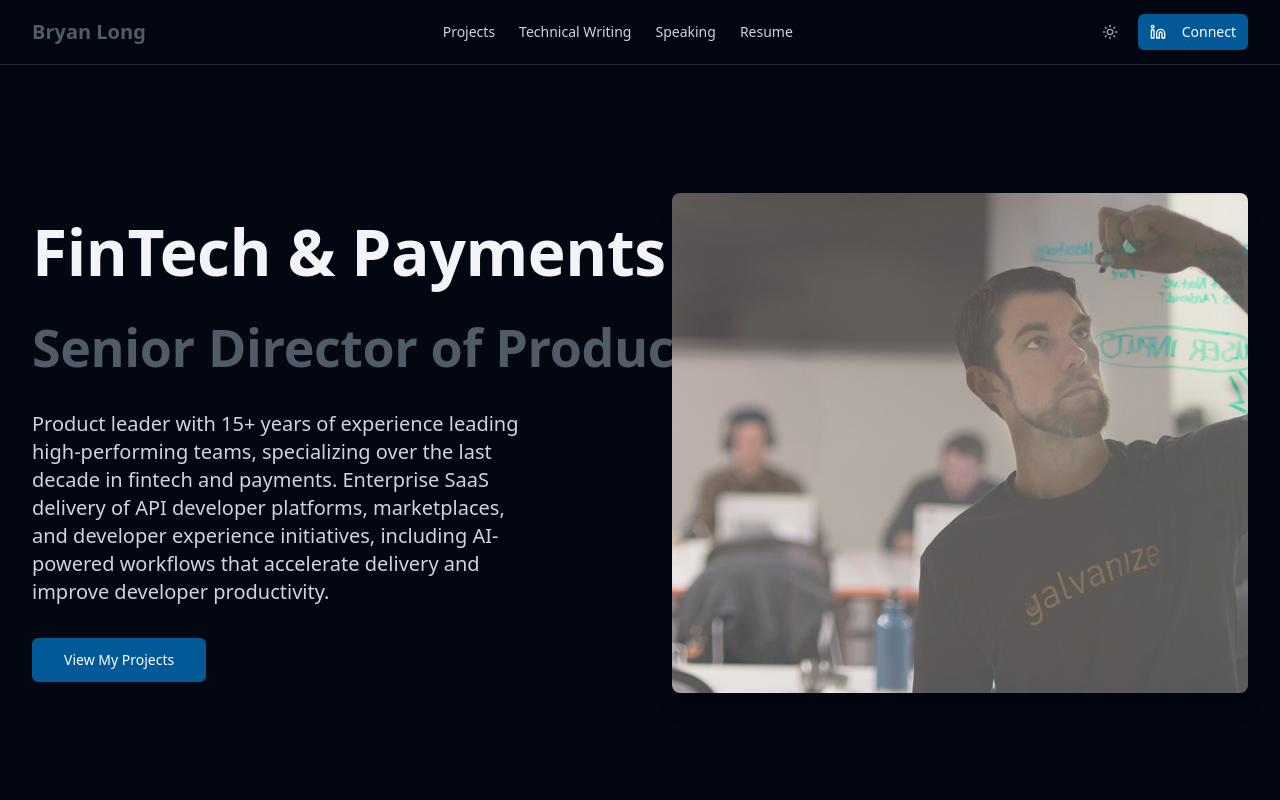
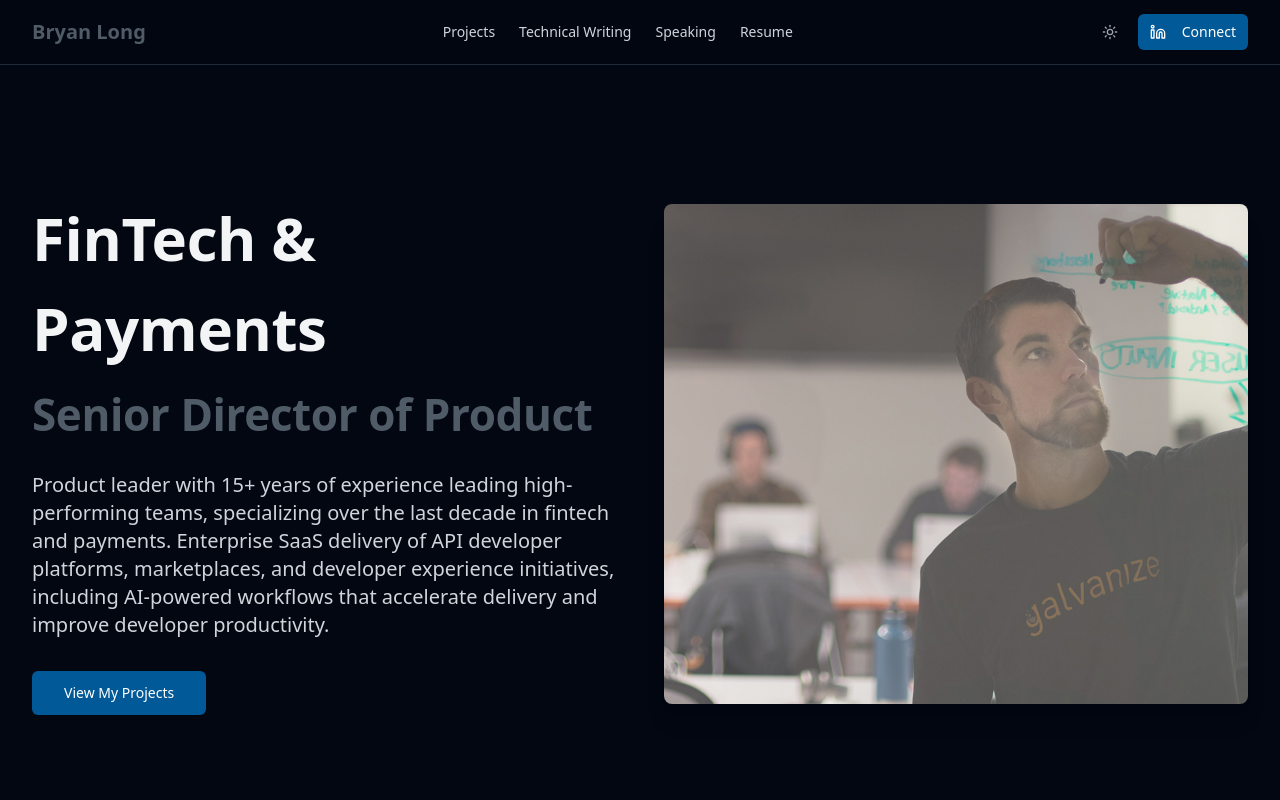
Before and after one commit to BryanLong14/bryan-long-info, a Next.js app: page / in a window 1280 px wide. Shown: the top 800 px of the page. Built offline with nearby package versions, Linux system fonts and the light colour scheme.

Commit message:
fix: fix text overflow in image container
Remove whitespace-nowrap, adjust grid gap, and add overflow-hidden


#VERCEL_SKIP

Co-authored-by: Bryan Long <30552971+BryanLong14@users.noreply.github.com>

```diff
--- a/app/page.tsx
+++ b/app/page.tsx
@@ -55,15 +55,15 @@ export default function Home() {
 
       {/* Hero Section */}
       <section className="container py-24 md:py-32">
-        <div className="grid gap-10 md:grid-cols-2 md:gap-16 items-center">
-          <div className="pr-6 md:pr-12 lg:pr-16">
+        <div className="grid gap-10 md:grid-cols-2 md:gap-8 lg:gap-12 items-center">
+          <div className="overflow-hidden">
             <h1 className="font-bold tracking-tight mb-6 text-gray-900 dark:text-gray-100">
-              <span className="text-[2.25rem] sm:text-[2.75rem] md:text-[3rem] lg:text-[3.5rem] xl:text-[4rem] 2xl:text-[4.5rem] block whitespace-nowrap">FinTech & Payments</span>
+              <span className="text-[2.25rem] sm:text-[2.5rem] md:text-[2.5rem] lg:text-[3rem] xl:text-[3.75rem] 2xl:text-[4.5rem] block">FinTech & Payments</span>
               <div className="pt-2"></div>
-              <span className="text-[1.75rem] sm:text-[2rem] md:text-[2.25rem] lg:text-[2.75rem] xl:text-[3.25rem] 2xl:text-[3.75rem] block whitespace-nowrap" style={{ color: "#074a7c" }}>
+              <span className="text-[1.5rem] sm:text-[1.75rem] md:text-[1.75rem] lg:text-[2.25rem] xl:text-[2.75rem] 2xl:text-[3.25rem] block" style={{ color: "#074a7c" }}>
                 <span className="dark:hidden">Senior Director of Product</span>
               </span>
-              <span className="text-[1.75rem] sm:text-[2rem] md:text-[2.25rem] lg:text-[2.75rem] xl:text-[3.25rem] 2xl:text-[3.75rem] hidden dark:block whitespace-nowrap" style={{ color: "#4f5b66" }}>
+              <span className="text-[1.5rem] sm:text-[1.75rem] md:text-[1.75rem] lg:text-[2.25rem] xl:text-[2.75rem] 2xl:text-[3.25rem] hidden dark:block" style={{ color: "#4f5b66" }}>
                 Senior Director of Product
               </span>
             </h1>
```
